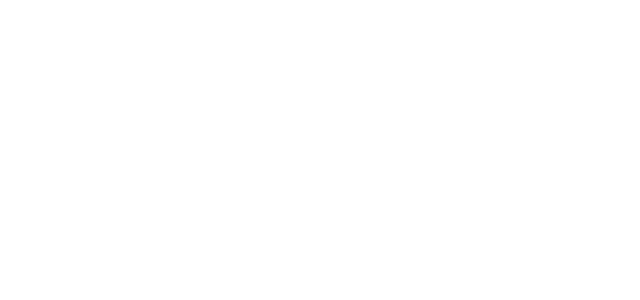
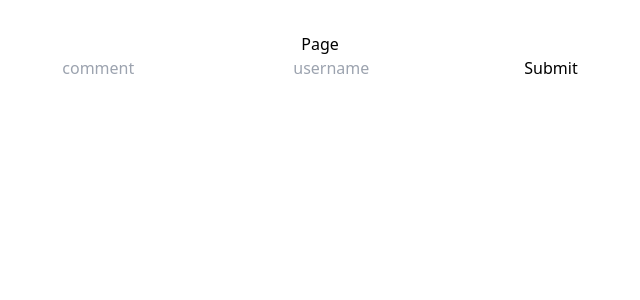
Before and after one commit to Novachaos82/blogs-client, a React (Vite) app: page /posts/1 in a window 1280 px wide. Before the commit this address had no page. Shown: the top 300 px of the page, without its empty margins (320-960 px from the left). Built offline with nearby package versions, Linux system fonts and the light colour scheme; no server answers.

Commit message:
add post page and comment feature with no styles

```diff
--- /dev/null
+++ b/src/components/CommentComponent.tsx
@@ -0,0 +1,84 @@
+import { useEffect, useRef } from "react";
+import { useParams } from "react-router-dom";
+
+function CommentComponent() {
+  const commentRef = useRef(null);
+  const usernameRef = useRef(null);
+  const { id } = useParams();
+  useEffect(() => {
+    commentData();
+  }, []);
+  const commentData = async () => {
+    try {
+      const response = await fetch(
+        `http://localhost:3000/api/posts/${id}/comments`
+      );
+      if (!response.ok) {
+        throw new Error("response error on single post page");
+      }
+
+      const result = await response.json();
+
+      console.log(result);
+
+      return result;
+    } catch (err) {
+      console.error(err);
+    }
+  };
+
+  const handleCommentSubmit = (e: Event) => {
+    e.preventDefault();
+    postComment(commentRef.current.value, usernameRef.current.value);
+  };
+  const postComment = async (comment, username) => {
+    try {
+      const response = await fetch(
+        `http://localhost:3000/api/posts/${id}/comments`,
+        {
+          method: "POST",
+          headers: {
+            "Content-Type": "application/json",
+          },
+          body: JSON.stringify({ comment, username }),
+        }
+      );
+
+      if (!response.ok) {
+        throw new Error("response error on single post page");
+      }
+
+      const result = await response.json();
+
+      console.log(result);
+
+      return result;
+    } catch (err) {
+      console.error(err);
+    }
+  };
+  return (
+    <div>
+      <form action="" onSubmit={handleCommentSubmit}>
+        <input
+          ref={commentRef}
+          type="text"
+          name="comment"
+          placeholder="comment"
+          id="comment"
+        />
+        <input
+          ref={usernameRef}
+          type="text"
+          name="username"
+          placeholder="username"
+          id="username"
+        />
+
+        <button type="submit">Submit</button>
+      </form>
+    </div>
+  );
+}
+
+export default CommentComponent;
--- a/src/components/HomeComponents/HomePosts.tsx
+++ b/src/components/HomeComponents/HomePosts.tsx
@@ -1,5 +1,5 @@
 import mainImg from "../../assets/mainImg.jpeg";
-
+import { Link } from "react-router-dom";
 function HomePosts({ posts }) {
   posts.forEach((post) => {
     console.log(post.title);
@@ -10,6 +10,7 @@ function HomePosts({ posts }) {
         posts.map((post) => {
           return (
             <div className="flex justify-center w-full h-full" key={post._id}>
+              <Link to={`/posts/${post._id}`}>
                 <div className="flex flex-col w-2/3 max-w-lg h-full">
                   <img
                     className="rounded-tl-lg rounded-tr-lg w-full h-[100%] object-cover object-center my-4"
@@ -18,6 +19,7 @@ function HomePosts({ posts }) {
                   />
                   <div className="font-bold text-2xl mt-6 ">{post.title}</div>
                 </div>
+              </Link>
             </div>
           );
         })
--- /dev/null
+++ b/src/pages/PostPage.tsx
@@ -0,0 +1,39 @@
+import React, { useEffect } from "react";
+import { useParams } from "react-router-dom";
+import CommentComponent from "../components/CommentComponent";
+
+function PostPage() {
+  const { id } = useParams();
+
+  console.log(id);
+
+  useEffect(() => {
+    data();
+  }, []);
+  const data = async () => {
+    try {
+      const response = await fetch(`http://localhost:3000/api/posts/${id}`);
+
+      if (!response.ok) {
+        throw new Error("response error on single post page");
+      }
+
+      const result = await response.json();
+
+      console.log(result);
+
+      return result;
+    } catch (err) {
+      console.error(err);
+    }
+  };
+
+  return (
+    <div>
+      <div>Page</div>
+      <CommentComponent />
+    </div>
+  );
+}
+
+export default PostPage;
--- a/src/pages/RoutesPage.tsx
+++ b/src/pages/RoutesPage.tsx
@@ -2,6 +2,7 @@ import Login from "../components/AuthComponents/Login";
 import { Route, Routes } from "react-router-dom";
 import Home from "./Home";
 import Signup from "../components/AuthComponents/Signup";
+import PostPage from "./PostPage";
 
 function RoutesPage() {
   return (
@@ -10,6 +11,7 @@ function RoutesPage() {
         <Route path="/" element={<Home />} />
         <Route path="/login" element={<Login />} />
         <Route path="/signup" element={<Signup />} />
+        <Route path="/posts/:id" element={<PostPage />} />
       </Routes>
     </>
   );
```
Lines whose indentation alone changed are shown as unchanged.
